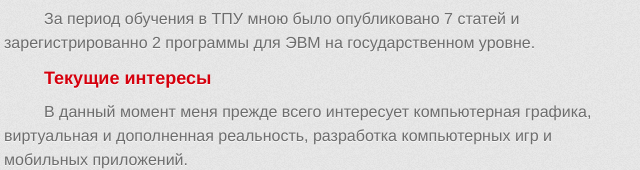
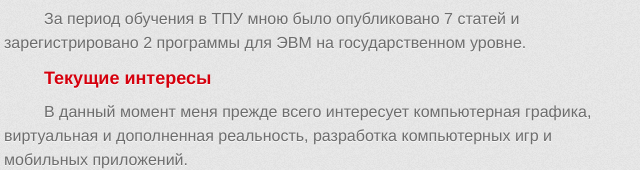
Before and after one commit to Kazemir/kazemir.github.io, a plain HTML site: page index.html in a window 1280 px wide. Shown: the part 1589-1759 px from the top of the page, 326-966 px from the left. Drawn offline with nearby package versions, Linux system fonts and the light colour scheme; a web font is replaced by a local one.

Commit message:
зарегистрировано

```diff
--- a/index.html
+++ b/index.html
@@ -60,7 +60,7 @@
           <p>В 2013-2014 году в рамках курсовой изучил язык Haxe и UML. Разработал игру <a href="http://kazemir.github.io/TPUQuest/">«TPUQuest»</a> с использованием движка HaxePunk. Используя кроссплатформенные возможности языка Haxe, сделал сборки игры под Windows, Flash, HTML5 и Android. В ходе проекта изучил непрерывную интеграцию (Jenkins), документирование с помощью UML, совместная разработка (GitHub). В конце 2013 года участвовал в конкурсе одного дня на сайте Gamin с игрой <a href="http://kazemir.github.io/MyDiscreteTribe/">«Моё Дискретное Племя»</a>.</p>
           <p>В октябре 2014 года у меня началась программа двойного диплома с Техническим Университетом г. Мюнхен. Сдал курсы Interactive Visual Data Analysis и Scientific Visualization. В рамках первого изучил DirectX11 и HLSL. Разработал <a id="fancyBox_single" title="Interactive Visual Data Analysis" href="/pictures/main/sci_vis.jpg">систему визуализации научных данных</a> - скалярных и векторных трёхмерных данных. В обоих курсах изучил ray-casting, volumeric rendering, flow visualization, Phong lighting.</p>
           <p>В январе 2015 опубликовал игру в каталоге ВКонтакте под названием <a href="https://vk.com/app4697844" target="_blank">«Ханойские башни»</a> в качестве самообучения (Haxe + VK API, PHP для хранения рекордов). Далее начал изучение Unreal Engine 4. С помощью этого движка начал воссоздание многопользовательского режима игры Механоиды в качестве проекта <a href="http://kazemir.github.io/polygonarena">«Polygon Arena»</a>.</p>
-          <p>За период обучения в ТПУ мною было опубликовано 7 статей и зарегистрированно 2 программы для ЭВМ на государственном уровне.</p>
+          <p>За период обучения в ТПУ мною было опубликовано 7 статей и зарегистрировано 2 программы для ЭВМ на государственном уровне.</p>
 
           <h3><a class="anchor" aria-hidden="true"><span class="octicon octicon-link"></span></a>Текущие интересы</h3>
 
```
